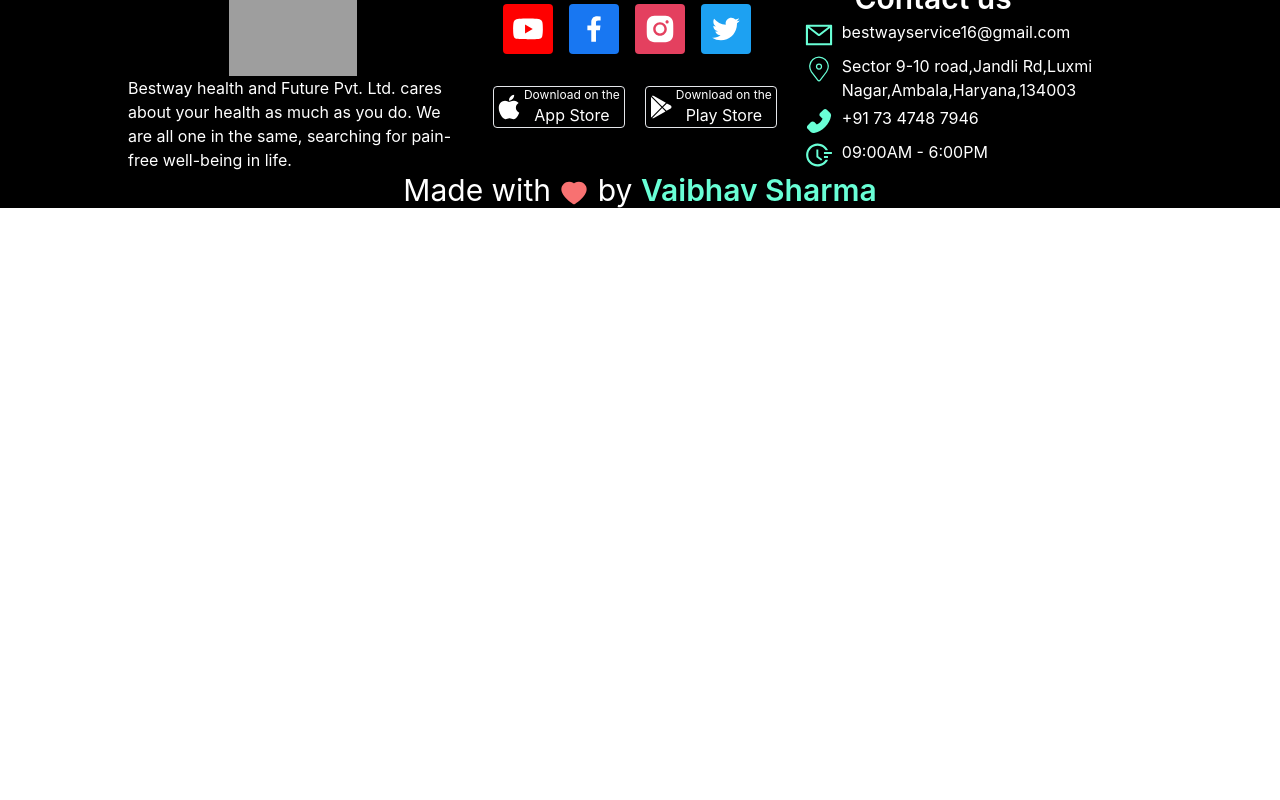
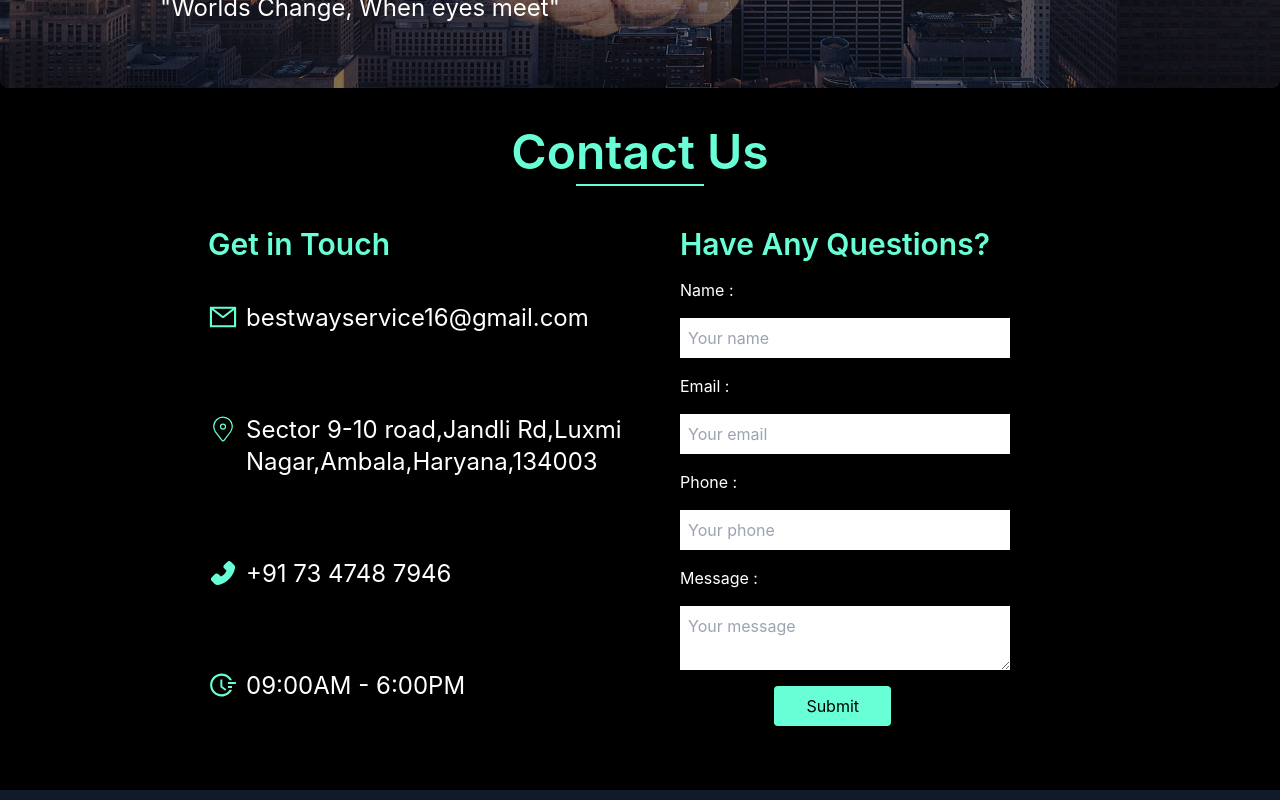
Before and after one commit to VaibhavSharma1998/arun, a React (Create React App) app: page /contact in a window 1280 px wide. Shown: the part 480-1280 px from the top of the page. Before the commit the page ends 800 px from the top, so only its background shows below. Built offline with nearby package versions, Linux system fonts and the light colour scheme; grey boxes are pictures that could not be loaded.

Commit message:
"complete contact us "

```diff
--- a/package.json
+++ b/package.json
@@ -11,6 +11,7 @@
     "react-icons": "^4.11.0",
     "react-router-dom": "^6.16.0",
     "react-scripts": "5.0.1",
+    "react-toastify": "^9.1.3",
     "web-vitals": "^2.1.4"
   },
   "scripts": {
--- a/src/components/Footer.jsx
+++ b/src/components/Footer.jsx
@@ -14,7 +14,7 @@ import { CiLocationOn } from "react-icons/ci";
 
 export const Footer = () => {
   return (
-    <div className="flex flex-col px-[10%] w-full bg-black text-white ">
+    <div className="flex flex-col px-[10%] w-full py-[3%] bg-gray-900 text-white">
       <div className="flex">
         <div className="w-[33%] flex flex-col">
           <img
--- a/src/components/Pages/Contact.jsx
+++ b/src/components/Pages/Contact.jsx
@@ -1,10 +1,166 @@
-import React from 'react'
-import contactImg from '../img/contactImg.jpeg'
+import React, { useState } from "react";
+import handshakeContact from "../img/handshakeContact.jpeg";
+import { AiOutlineMail, AiOutlineFieldTime, AiFillPhone } from "react-icons/ai";
+import { ToastContainer, toast } from "react-toastify";
+
+import { CiLocationOn } from "react-icons/ci";
 
 export const Contact = () => {
+  const [formData, setFormData] = useState({
+    name: "",
+    email: "",
+    phone: "",
+    message: "",
+  });
+
+  const handleChange = (e) => {
+    const { name, value } = e.target;
+    setFormData({ ...formData, [name]: value });
+  };
+
+  const handleSubmit = (e) => {
+    e.preventDefault();
+    console.log(formData);
+    if (formData.name && formData.email && formData.phone && formData.message) {
+      // Form is valid; you can perform form submission logic here
+      console.log(formData);
+      // alert("Success!");
+
+      // Clear the form inputs by resetting the state to empty values
+      setFormData({
+        name: "",
+        email: "",
+        phone: "",
+        message: "",
+      });
+
+      // Trigger the toast notification for a successful submission
+      toast.success("🦄 Wow so easy!", {
+        position: "bottom-left",
+        autoClose: 5000,
+        hideProgressBar: false,
+        closeOnClick: true,
+        pauseOnHover: true,
+        draggable: true,
+        progress: undefined,
+        theme: "dark",
+      });
+    } else {
+      // Form is invalid; display an error message or take other actions as needed
+      alert("Please fill in all the required fields.");
+    }
+  };
+
   return (
-    <div className='w-full bg-black text-white'>
-      <img src={contactImg} alt="Contact Img "  className='w-full'/>
+    <div className="w-full bg-black text-white">
+      <div className="relative">
+        <img
+          src={handshakeContact}
+          alt="Contact Img "
+          className="w-full h-[28rem] rounded-lg opacity-50 borde"
+        />
+        <div className="flex flex-col absolute top-[19rem] left-40">
+          <p className="text-5xl font-semibold ml-20">CONTACT</p>
+          <p className="text-2xl">"Worlds Change, When eyes meet"</p>
+        </div>
+      </div>
+      <h1 className="text-center text-[#69ffd6] text-5xl font-semibold mt-10">
+        Contact Us
+      </h1>
+      <div className="w-[10%] mx-auto border-b-2 border-[#69ffd6] mt-2"></div>
+      <div className="w-full flex px-[10%] mt-10 pb-16 ">
+        <div className="w-[50%] flex flex-col ml-20">
+          <p className=" text-3xl font-semibold text-[#69ffd6]">Get in Touch</p>
+          <div className="flex mt-10">
+            <p className="mr-2 text-[#69ffd6]">
+              {<AiOutlineMail size={30} className="" />}
+            </p>
+            <p className="text-2xl">bestwayservice16@gmail.com </p>
+          </div>
+          <div className="flex mt-20">
+            <p className="mr-2 text-[#69ffd6]">{<CiLocationOn size={30} />}</p>
+            <p className="text-2xl">
+              {" "}
+              Sector 9-10 road,Jandli Rd,Luxmi <br />
+              Nagar,Ambala,Haryana,134003
+            </p>
+          </div>
+          <div className="flex mt-20">
+            <p className="mr-2 text-[#69ffd6]">{<AiFillPhone size={30} />}</p>
+            <p className="text-2xl">+91 73 4748 7946</p>
+          </div>
+          <div className="flex mt-20">
+            <p className="mr-2 text-[#69ffd6]">
+              {<AiOutlineFieldTime size={30} />}
+            </p>
+            <p className="text-2xl"> 09:00AM - 6:00PM</p>
+          </div>
+        </div>
+        <div className="w-[50%]">
+          <p className=" text-3xl font-semibold text-[#69ffd6]">
+            Have Any Questions?
+          </p>
+          <form className="text-black" onSubmit={handleSubmit}>
+            <label className="block mt-4 text-white">Name :</label>
+            <input
+              type="text"
+              name="name"
+              value={formData.name}
+              placeholder="Your name"
+              className="block w-[70%] mt-4 p-2"
+              onChange={handleChange}
+              required
+            />
+            <label className="block mt-4 text-white">Email :</label>
+            <input
+              type="email"
+              name="email"
+              value={formData.email}
+              placeholder="Your email"
+              className="block w-[70%] mt-4 p-2"
+              onChange={handleChange}
+              required
+            />
+            <label className="block mt-4 text-white">Phone :</label>
+            <input
+              type="tel"
+              name="phone"
+              value={formData.phone}
+              placeholder="Your phone"
+              className="block w-[70%] mt-4 p-2"
+              onChange={handleChange}
+              required
+            />
+            <label className="block mt-4 text-white">Message :</label>
+            <textarea
+              placeholder="Your message"
+              className="block w-[70%] mt-4 p-2"
+              name="message"
+              value={formData.message}
+              onChange={handleChange}
+              required
+            ></textarea>
+
+            <button className="bg-[#69ffd6] py-2 px-8 text-black hover:bg-gray-400 mt-4 rounded ml-[20%]">
+              Submit
+            </button>
+          </form>
+        </div>
+      </div>
+      <ToastContainer
+        position="bottom-left"
+        autoClose={5000}
+        hideProgressBar={false}
+        newestOnTop={false}
+        closeOnClick
+        rtl={false}
+        pauseOnFocusLoss
+        draggable
+        pauseOnHover
+        theme="light"
+      />
+
+      <ToastContainer />
     </div>
-  )
-}
+  );
+};
--- a/src/components/Pages/Home.jsx
+++ b/src/components/Pages/Home.jsx
@@ -20,7 +20,7 @@ export const Home = () => {
   const navigate = useNavigate();
   return (
     <div className="bg-black text-white w-full">
-      <div className="relative border ">
+      <div className="relative ">
         <img src={topImg} alt="Arun Dhawan- MD"></img>
         <p className="absolute top-[20%] right-[10%] text-7xl text-[#69ffd6] font-semibold">
           Arun Dhawan
@@ -33,7 +33,7 @@ export const Home = () => {
         </p>
       </div>
       <div className="px-[10%]">
-        <p className="text-5xl  text-[#69ffd6] text-center mt-4">
+        <p className="text-5xl  text-[#69ffd6] text-center mt-[10%]">
           On a Mission to inspire Millions of Lives
         </p>
         <p className="text-center text-2xl mt-4">
```
Also changed, not shown: src/components/img/handshakeContact.jpeg (added), 1 other file (tests, documents, lock files or other folders).
